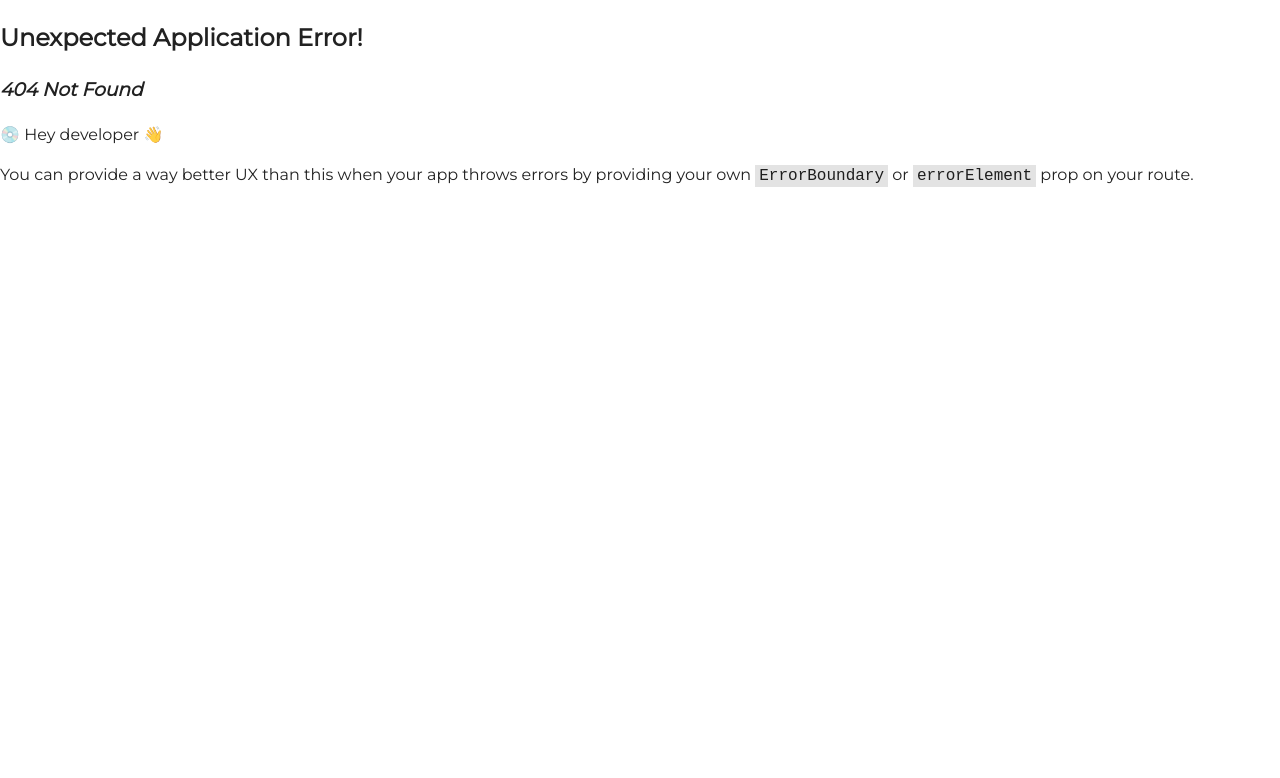
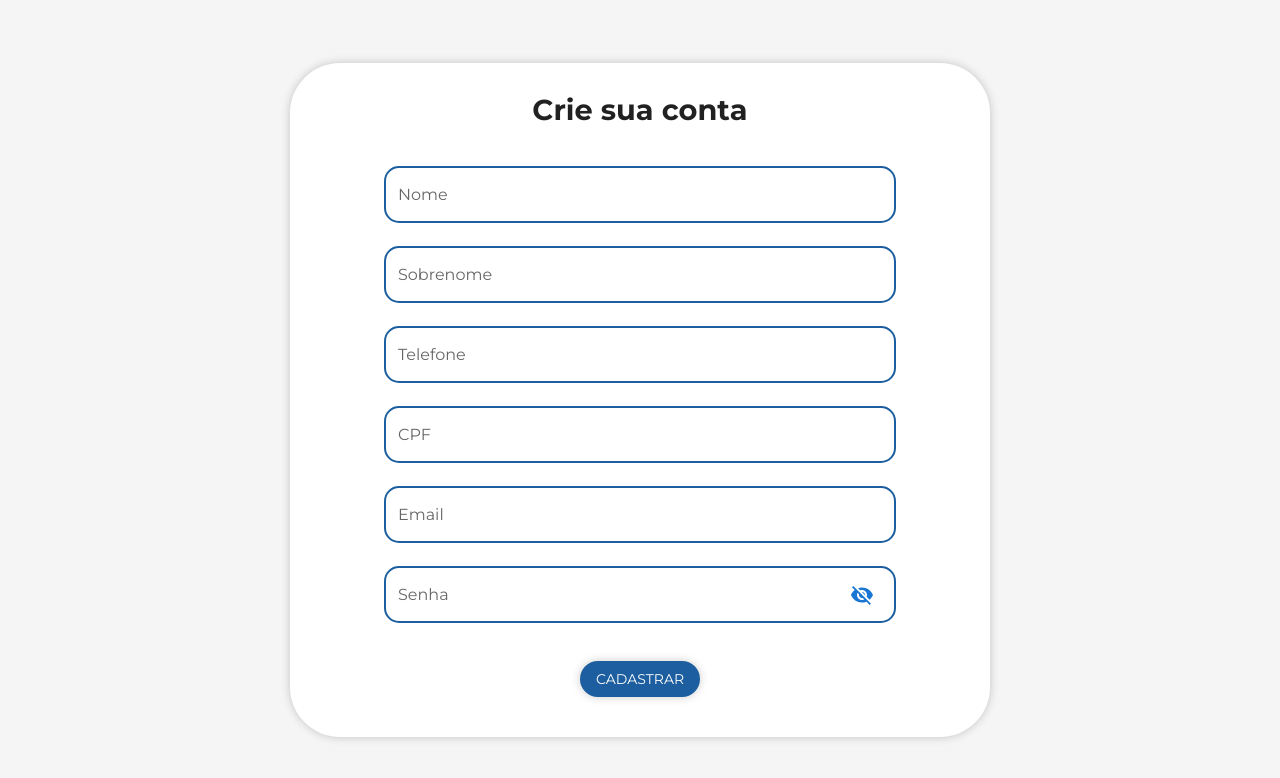
Before and after one commit to daniellima0/corretores-online, a React (Vite) app in the folder frontend/: page /signup in a window 1280 px wide. Before the commit this address had no page. Shown: the top 778 px of the page. Built offline with nearby package versions, Linux system fonts and the light colour scheme.

Commit message:
feat: add sign up page

```diff
--- a/frontend/src/App.tsx
+++ b/frontend/src/App.tsx
@@ -1,6 +1,7 @@
 import { createBrowserRouter, RouterProvider } from "react-router-dom";
 import LandingPage from "./pages/LandingPage";
 import RealtorProfile from "./pages/RealtorProfile";
+import SignUp from "./pages/SignUp";
 
 const router = createBrowserRouter([
     {
@@ -11,6 +12,10 @@ const router = createBrowserRouter([
         path: "/realtor-profile",
         element: <RealtorProfile />,
     },
+    {
+        path: "/signup",
+        element: <SignUp />,
+    },
 ]);
 
 function App() {
--- /dev/null
+++ b/frontend/src/pages/SignUp/components/SignUpForm.tsx
@@ -0,0 +1,140 @@
+import { Visibility, VisibilityOff } from "@mui/icons-material";
+import {
+    Button,
+    IconButton,
+    InputAdornment,
+    TextField,
+    styled,
+} from "@mui/material";
+import { useState } from "react";
+
+const Form = styled("form")({
+    width: "80%",
+    display: "flex",
+    flexDirection: "column",
+    alignItems: "center",
+    justifyContent: "center",
+    textAlign: "center",
+    margin: "auto",
+    paddingTop: "24px",
+
+    "@media (max-width: 800px)": {
+        width: "100%",
+    },
+});
+
+const ButtonStyled = styled(Button)({
+    boxShadow: "0px 0px 10px 0px rgba(0,0,0,0.2)",
+    borderRadius: "45px",
+    margin: "30px 0px 10px 0px",
+    backgroundColor: "#1C5E9F",
+    width: "120px",
+});
+
+const TextFieldStyled = styled(TextField)({
+    width: "100%",
+    "& label.Mui-focused": {
+        color: "#FF5E00",
+    },
+    "& .MuiInput-underline:after": {
+        borderBottomColor: "#FF5E00",
+    },
+    "& .MuiOutlinedInput-root": {
+        "& fieldset": {
+            borderColor: "#1C5E9F",
+            borderRadius: "15px",
+            border: "2px solid #1C5E9F",
+        },
+        "&:hover fieldset": {
+            borderColor: "#1C5E9F",
+        },
+        "&.Mui-focused fieldset": {
+            borderColor: "#1C5E9F",
+        },
+    },
+});
+
+const LoginForm = () => {
+    const [showPassword, setShowPassword] = useState(false);
+
+    const togglePasswordVisibility = () => {
+        setShowPassword(!showPassword);
+    };
+
+    return (
+        <Form>
+            <TextFieldStyled
+                id="nome"
+                label="Nome"
+                variant="outlined"
+                margin="normal"
+                fullWidth={false}
+            />
+            <TextFieldStyled
+                id="sobrenome"
+                label="Sobrenome"
+                variant="outlined"
+                margin="normal"
+                fullWidth={false}
+            />
+            <TextFieldStyled
+                id="telefone"
+                label="Telefone"
+                variant="outlined"
+                margin="normal"
+                fullWidth={false}
+            />
+            <TextFieldStyled
+                id="cpf"
+                label="CPF"
+                variant="outlined"
+                margin="normal"
+                fullWidth={false}
+            />
+            <TextFieldStyled
+                id="email"
+                label="Email"
+                variant="outlined"
+                margin="normal"
+                fullWidth={false}
+            />
+            <TextFieldStyled
+                type={showPassword ? "text" : "password"}
+                id="password"
+                label="Senha"
+                variant="outlined"
+                margin="normal"
+                fullWidth={false}
+                InputProps={{
+                    endAdornment: (
+                        <InputAdornment position="end">
+                            <IconButton
+                                color="primary"
+                                aria-label="Toggle password visibility"
+                                onClick={togglePasswordVisibility}
+                            >
+                                {showPassword ? (
+                                    <Visibility />
+                                ) : (
+                                    <VisibilityOff />
+                                )}
+                            </IconButton>
+                        </InputAdornment>
+                    ),
+                }}
+            />
+            <div>
+                <ButtonStyled
+                    fullWidth
+                    type="submit"
+                    variant="contained"
+                    color="primary"
+                >
+                    <span>Cadastrar</span>
+                </ButtonStyled>
+            </div>
+        </Form>
+    );
+};
+
+export default LoginForm;
--- /dev/null
+++ b/frontend/src/pages/SignUp/index.tsx
@@ -0,0 +1,53 @@
+import { Typography, styled } from "@mui/material";
+import SignUpForm from "./components/SignUpForm";
+
+const Div = styled("div")({
+    display: "flex",
+    flex: 1,
+    flexDirection: "column",
+    minHeight: "100vh",
+    alignItems: "center",
+    justifyContent: "center",
+    backgroundColor: "#F5F5F5",
+});
+
+const Card = styled("div")({
+    width: "70%",
+    backgroundColor: "#FFFFFF",
+    display: "flex",
+    flexDirection: "column",
+    alignItems: "center",
+    justifyContent: "center",
+    textAlign: "center",
+    padding: "30px",
+    borderRadius: "50px",
+    boxShadow: "0px 0px 10px 0px rgba(0,0,0,0.2)",
+    margin: "auto",
+    maxWidth: "700px",
+
+    "@media (max-width: 800px)": {
+        width: "90%",
+    },
+    "@media (max-width: 500px)": {
+        width: "100%",
+        borderRadius: "0px",
+    },
+});
+
+const Title = styled(Typography)`
+    font-family: ${({ theme }) => theme.customTypography.bold};
+    font-size: 1.8rem;
+`;
+
+const SignUp = () => {
+    return (
+        <Div>
+            <Card>
+                <Title variant="h1">Crie sua conta</Title>
+                <SignUpForm />
+            </Card>
+        </Div>
+    );
+};
+
+export default SignUp;
```
